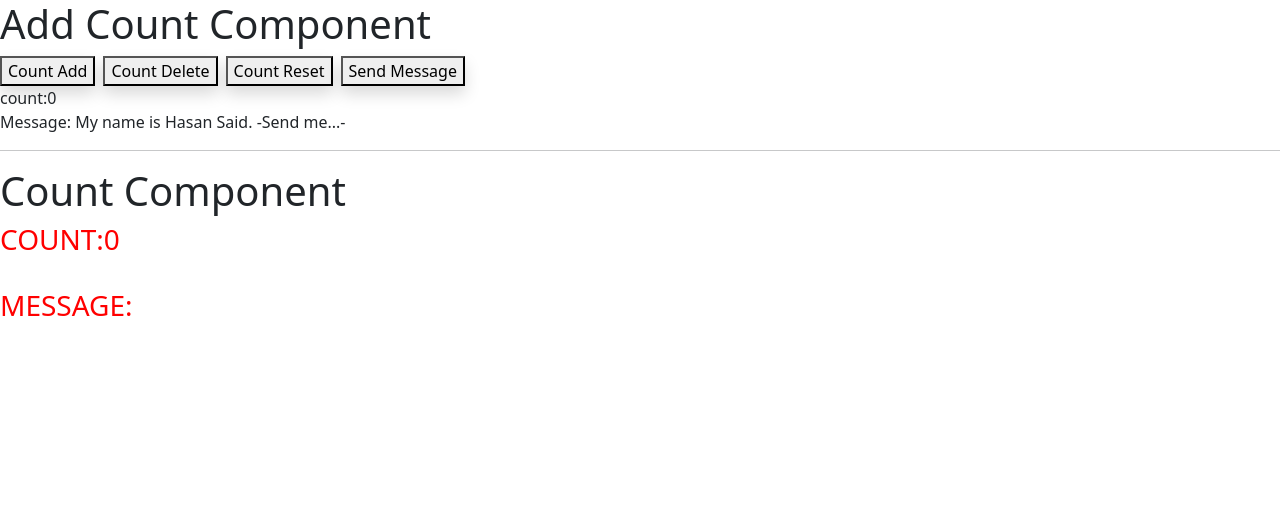
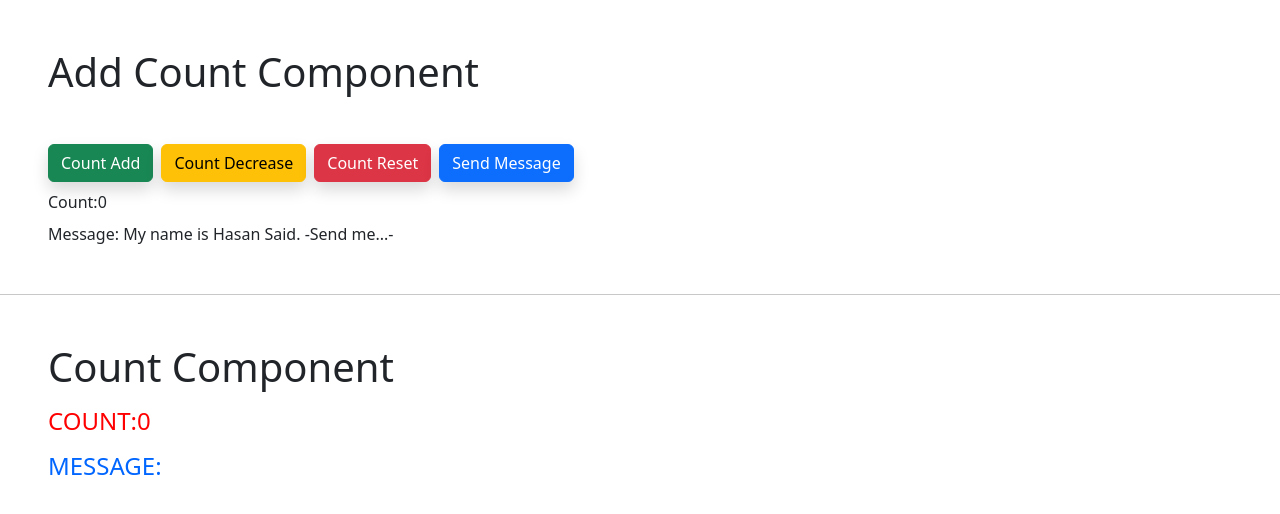
Before and after one commit to hasansaid/NgRx, an Angular app: page / in a window 1280 px wide. Shown: the top 514 px of the page. Built offline with nearby package versions, Linux system fonts and the light colour scheme; what @ngrx/store would draw is missing.

Commit message:
arrangement

```diff
--- a/src/app/component/add-count/add-count.component.html
+++ b/src/app/component/add-count/add-count.component.html
@@ -1,9 +1,12 @@
-<h1>Add Count Component</h1>
-<button class="me-2 shadow" (click)="addCount()">Count Add</button>
-<button class="me-2 shadow" (click)="deleteCount()">Count Delete</button>
-<button class="me-2 shadow" (click)="resetCount()">Count Reset</button>
-<button class="me-2 shadow" (click)="sendedMessage()">Send Message</button>
-<br>
-count:{{count}}
-<br>
-Message: {{message}}
+<div>
+    <h1 class="m-5">Add Count Component</h1>
+    <div class="m-5">
+        <button class="btn btn-success me-2 shadow" (click)="addCount()">Count Add</button>
+        <button class="btn btn-warning me-2 shadow" (click)="deleteCount()">Count Decrease</button>
+        <button class="btn btn-danger me-2 shadow" (click)="resetCount()">Count Reset</button>
+        <button class="btn btn-primary me-2 shadow" (click)="sendedMessage()">Send Message</button>
+
+        <div class="mt-2">Count:{{count}}</div>
+        <div class="mt-2">Message: {{message}}</div>
+    </div>
+</div>
--- a/src/app/component/count/count.component.html
+++ b/src/app/component/count/count.component.html
@@ -1,4 +1,5 @@
-<h1>Count Component</h1>
-<h3 style="color:red">COUNT:{{count}}</h3>
-<br>
-<h3 style="color:red">MESSAGE:{{message}}</h3>
+<div class="m-5">
+    <h1>Count Component</h1>
+    <h4 class="mt-3" style="color:rgb(255, 0, 0)">COUNT:{{count}}</h4>
+    <h4 class="mt-3" style="color:rgb(0, 102, 255)">MESSAGE: {{message}}</h4>
+</div>
```
